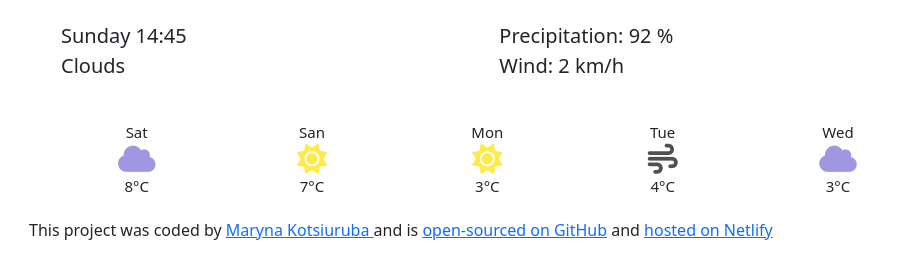
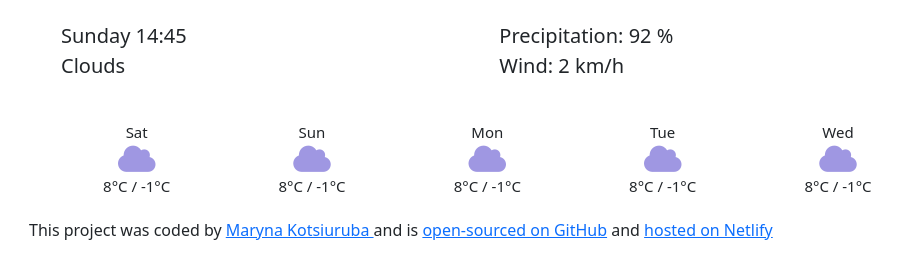
Before and after one commit to MarynaKotsiuruba/My-project-app, a plain HTML site: page index.html in a window 1280 px wide. Shown: the part 263-542 px from the top of the page, without its empty margins (65-967 px from the left). Drawn offline with nearby package versions, Linux system fonts and the light colour scheme; no server answers.

Commit message:
weather forecast 1

```diff
--- a/index.html
+++ b/index.html
@@ -36,14 +36,8 @@
           <div class="col-md-5">Precipitation: <span id="current-precipitation"> 92 </span> % <br> Wind: <span id="current-wind">2 </span>  km/h </div>
         </div>
       </div>
-      <div class="container text-center">
-        <div class="row five-day-weather">
-          <div class="col-md-2">Sat <br> <i class="fa-solid fa-cloud icon" ></i> <br> 8°C </div>
-          <div class="col-md-2">San <br> <i class="fa-solid fa-sun icon"></i> <br> 7°C </div>
-          <div class="col-md-2">Mon <br> <i class="fa-solid fa-sun icon"></i> <br> 3°C </div>
-          <div class="col-md-2">Tue <br> <i class="fa-solid fa-wind icon"></i> <br> 4°C </div>
-          <div class="col-md-2">Wed <br> <i class="fa-solid fa-cloud icon"></i> <br> 3°C </div>
-        </div>
+     <div class="container text-center" id="forecast">
+
       </div>
       <p>This project was coded by <a href="https://github.com/MarynaKotsiuruba"> Maryna Kotsiuruba </a>  and is <a href="https://github.com/MarynaKotsiuruba/My-project-app">open-sourced on GitHub</a> and <a href="https://transcendent-travesseiro-849992.netlify.app/"> hosted on Netlify </a> </p>
     </div>
--- a/src/index.js
+++ b/src/index.js
@@ -107,6 +107,27 @@ let weather = {
 
 let buttonWeather = document.querySelector("#current-weather-button");
 buttonWeather.addEventListener("click", getCurrentWeather);
+ //Forecast
+function displayForecast() {
+let forecastElement = document.querySelector("#forecast");
+let days = ["Sat", "Sun", "Mon", "Tue", "Wed"];
+let forecastHTML = `<div class="row five-day-weather">`;
+days.forEach(function (day) {
+forecastHTML = forecastHTML + `
+<div class="col-md-2">
+<div class = "weather-forecast-date"> ${day} </div>
+<i class="fa-solid fa-cloud icon" ></i>
+<div class="weather-forecast-temperatures">
+<span class="weather-forecast-temperature-max"> 8°C </span> / <span class="weather-forecast-min"> -1°C </span>  </div>
+</div>`;
+
+});
+forecastHTML = forecastHTML + `</div>`;
+forecastElement.innerHTML = forecastHTML;
+console.log(forecastHTML);
+}
+
+
 // search city and weather
 function searchCity(cityName) {
   let apiKey = "4c9b53e4f8f5eb00df5915bdca340605";
@@ -127,3 +148,4 @@ let weather = {
 let formSearch = document.querySelector("#search-city");
 formSearch.addEventListener("submit", changeCity);
 searchCity("Kyiv");
+displayForecast();
```
Lines whose indentation alone changed are shown as unchanged.
